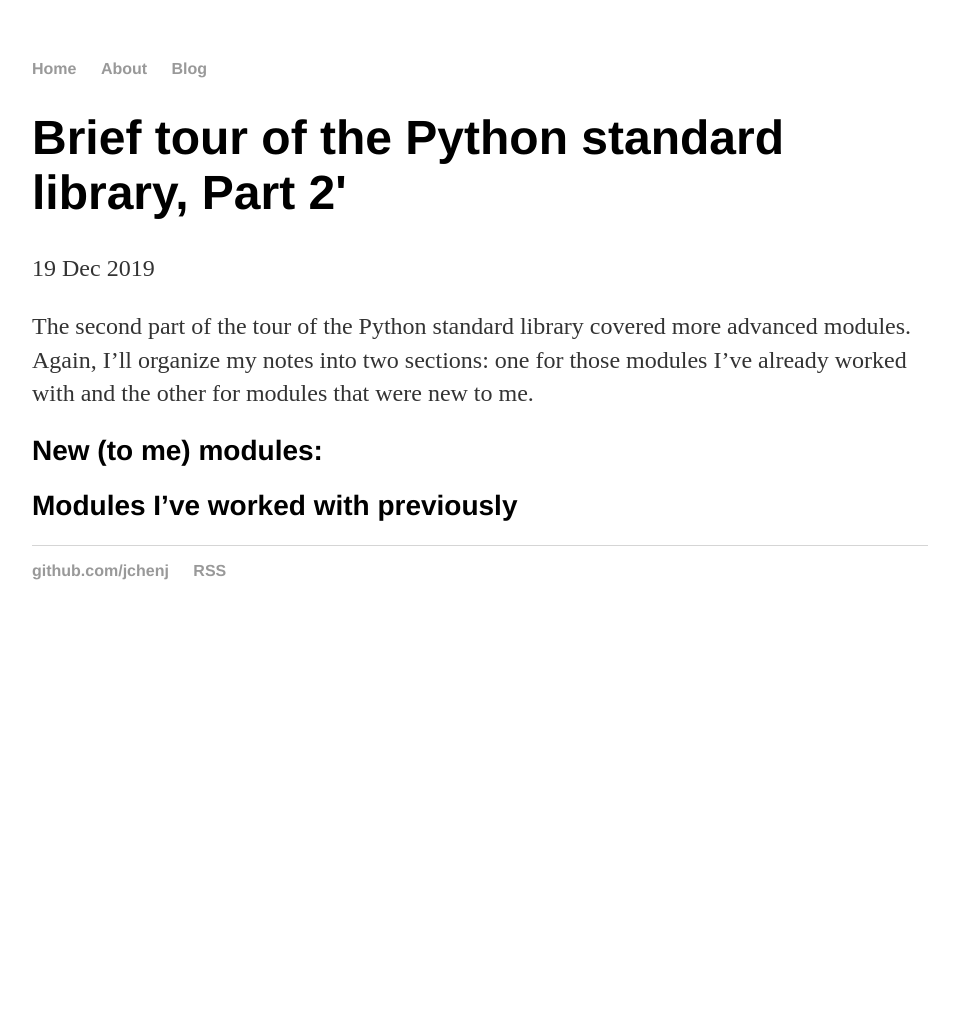
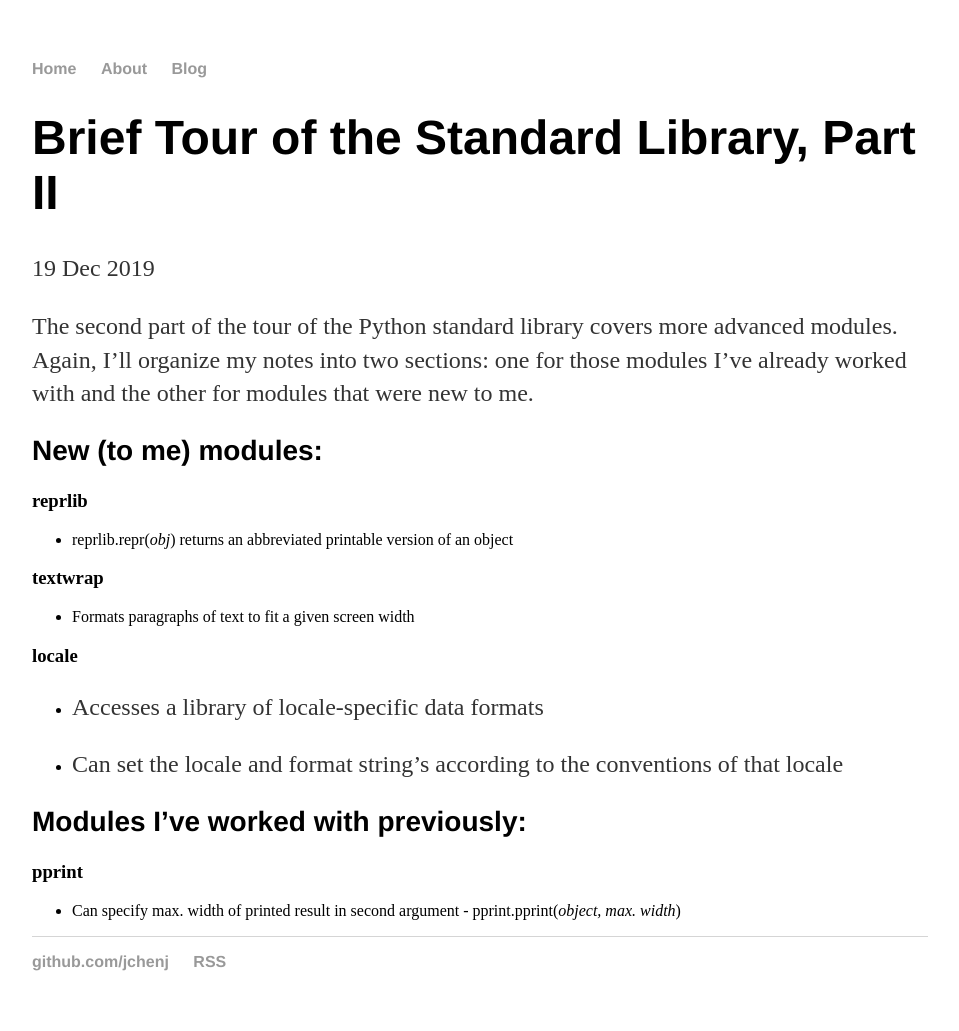
Before and after one commit to jchenj/jchenj.github.io, a Jekyll site: the page built from _posts/2019-12-19-brief-tour-python-standard-library-2.md, in a window 1280 px wide. Shown: the whole page, without its empty margins (160-1119 px from the left). Built offline with Jekyll 4.4.1, drawn with Linux system fonts in a browser that asks for light colours; before the commit the page ends 900 px from its top, so only the background shows below that.

Commit message:
Update 2019-12-19-brief-tour-python-standard-library-2.md

```diff
--- a/_posts/2019-12-19-brief-tour-python-standard-library-2.md
+++ b/_posts/2019-12-19-brief-tour-python-standard-library-2.md
@@ -1,11 +1,23 @@
 ---
 layout: post
-title: Brief tour of the Python standard library, Part 2'
+title: Brief Tour of the Standard Library, Part II
 date: 2019-12-19
 ---
 
-The second part of the tour of the Python standard library covered more advanced modules. Again, I'll organize my notes into two sections: one for those modules I've already worked with and the other for modules that were new to me.
+The second part of the tour of the Python standard library covers more advanced modules. Again, I'll organize my notes into two sections: one for those modules I've already worked with and the other for modules that were new to me.
 
 ## New (to me) modules:
+### reprlib
+* reprlib.repr(*obj*) returns an abbreviated printable version of an object
 
-## Modules I've worked with previously
+### textwrap
+* Formats paragraphs of text to fit a given screen width
+
+### locale
+* Accesses a library of locale-specific data formats
+
+* Can set the locale and format string's according to the conventions of that locale
+
+## Modules I've worked with previously:
+### pprint
+* Can specify max. width of printed result in second argument - pprint.pprint(*object, max. width*)
```
